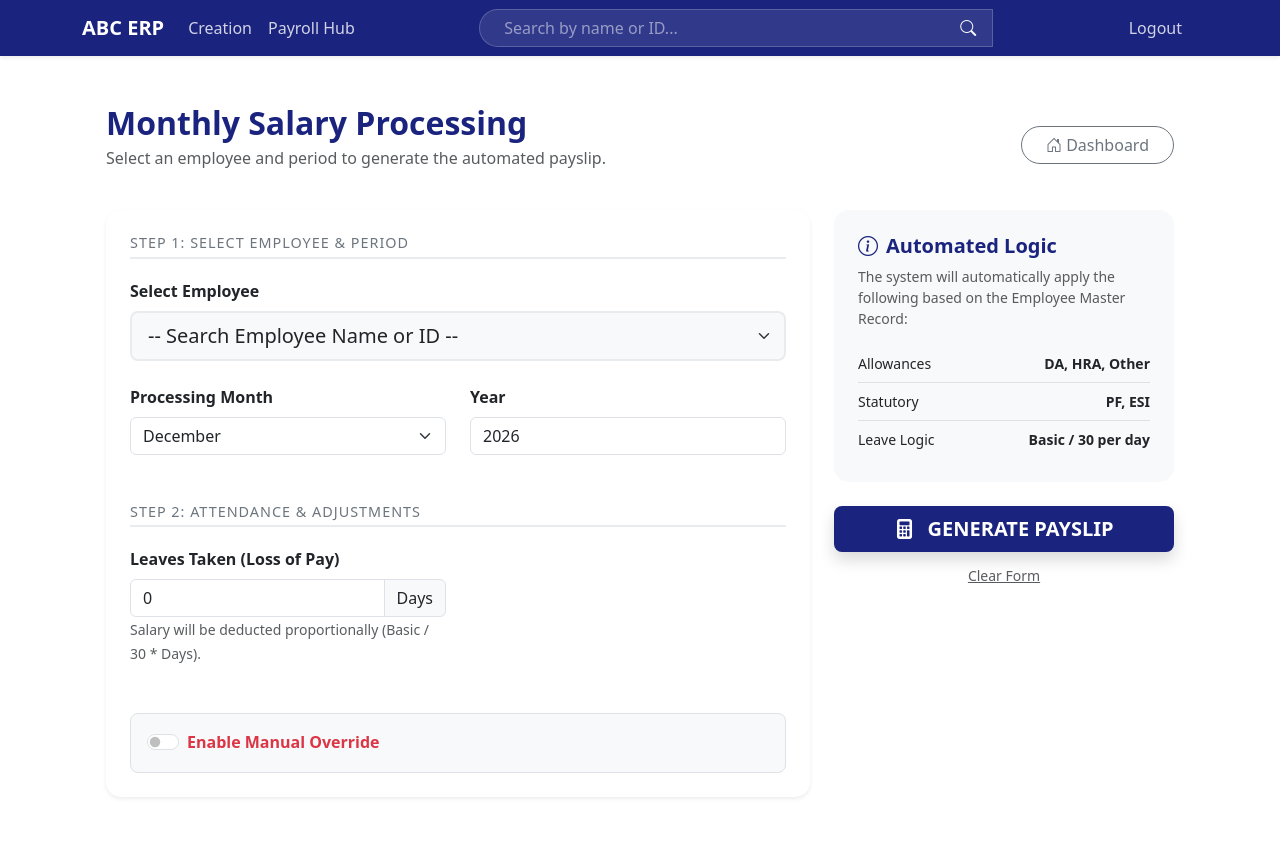
After one commit to Salmathmullali/payroll_system, a Django app: page /payroll/process/ in a window 1280 px wide. The commit adds this page. Run offline with Django 5.2, Linux system fonts and the light colour scheme; a user stored in the database is signed in; data comes from the database, SQL or seed files in the repository; both versions use the stored data as it was after the commit.

Commit message:
searching option added

```diff
--- a/employees/templates/employees/base.html
+++ b/employees/templates/employees/base.html
@@ -4,48 +4,47 @@
     <meta charset="UTF-8">
     <title>ABC Payroll</title>
     <link href="https://cdn.jsdelivr.net/npm/bootstrap@5.3.0/dist/css/bootstrap.min.css" rel="stylesheet">
+    <link rel="stylesheet" href="https://cdn.jsdelivr.net/npm/bootstrap-icons@1.11.1/font/bootstrap-icons.css">
     <style>
         .navbar { background-color: #1a237e; }
         .nav-link { color: rgba(255,255,255,0.8) !important; }
         .nav-link:hover { color: #fff !important; }
-        /* Style for the scrollable dropdown */
-        .dropdown-menu { max-height: 300px; overflow-y: auto; }
+        .search-bar { border-radius: 20px; background: rgba(255,255,255,0.1); border: 1px solid rgba(255,255,255,0.2); color: white; }
+        .search-bar::placeholder { color: rgba(255,255,255,0.5); }
+        .search-bar:focus { background: white; color: black; }
     </style>
 </head>
 <body>
     <nav class="navbar navbar-expand-lg navbar-dark shadow-sm mb-4">
         <div class="container">
             <a class="navbar-brand fw-bold" href="{% url 'dashboard' %}">ABC ERP</a>
+
             <button class="navbar-toggler" type="button" data-bs-toggle="collapse" data-bs-target="#navbarNav">
                 <span class="navbar-toggler-icon"></span>
             </button>
+
             <div class="collapse navbar-collapse" id="navbarNav">
                 <ul class="navbar-nav me-auto">
                     <li class="nav-item">
-                        <a class="nav-link" href="{% url 'employee_add' %}">Employee Creation</a>
+                        <a class="nav-link" href="{% url 'employee_add' %}">Creation</a>
                     </li>
-
-                    <li class="nav-item dropdown">
-                        <a class="nav-link dropdown-toggle" href="#" id="payslipDropdown" role="button" data-bs-toggle="dropdown" aria-expanded="false">
-                            Employee
-                        </a>
-                        <ul class="dropdown-menu shadow" aria-labelledby="payslipDropdown">
-                            <li><a class="dropdown-item fw-bold border-bottom" href="{% url 'dashboard' %}">View All Employees</a></li>
-
-                            {% for emp in all_employees %}
-                                <li>
-                                    <a class="dropdown-item" href="{% url 'employee_detail' emp.pk %}">
-                                        {{ emp.name }} <small class="text-muted">({{ emp.emp_id }})</small>
-                                    </a>
-                                </li>
-                            {% empty %}
-                                <li><a class="dropdown-item disabled" href="#">No Employees Found</a></li>
-                            {% endfor %}
-                        </ul>
+                    <li class="nav-item">
+                        <a class="nav-link" href="{% url 'global_monthly_process' %}">Payroll Hub</a>
                     </li>
                 </ul>
-                <div class="navbar-nav">
-                    <a class="nav-link" href="{% url 'logout' %}">Logout</a>
+
+                <form class="d-flex mx-auto w-50" action="{% url 'employee_list' %}" method="GET">
+                    <div class="input-group">
+                        <input name="search" class="form-control search-bar px-4" type="search"
+                               placeholder="Search by name or ID..." value="{{ request.GET.search|default:'' }}">
+                        <button class="btn btn-outline-light border-0" type="submit" style="margin-left: -45px; z-index: 10;">
+                            <i class="bi bi-search"></i>
+                        </button>
+                    </div>
+                </form>
+
+                <div class="navbar-nav ms-auto">
+                    <a class="nav-link btn btn-outline-light btn-sm px-3 ms-2" href="{% url 'logout' %}">Logout</a>
                 </div>
             </div>
         </div>
--- a/employees/templates/employees/employee_detail.html
+++ b/employees/templates/employees/employee_detail.html
@@ -17,7 +17,7 @@
                     <p><strong>Basic:</strong> ₹{{ employee.basic_salary }}</p>
                 </div>
                 <a href="{% url 'employee_edit' employee.pk %}" class="btn btn-outline-primary w-100 mb-2">Edit Profile</a>
-                <a href="{% url 'process_salary' employee.id %}" class="btn btn-primary">Process Monthly Salary</a>
+
             </div>
         </div>
     </div>
@@ -39,7 +39,7 @@
                         {% for record in salary_history %}
                         <tr>
                             <td>{{ record.month }} {{ record.year }}</td>
-                            <td>₹{{ record.net_salary }}</td>
+                            <td>₹{{ record.net_salary|floatformat:0 }}</td>
                             <td>
                                 {% if record.manual_mode %}
                                 <span class="badge bg-warning text-dark">Manual Entry</span>
--- /dev/null
+++ b/employees/templates/employees/global_monthly_process.html
@@ -0,0 +1,162 @@
+{% extends 'employees/base.html' %}
+{% block content %}
+
+<style>
+    .form-section-title {
+        font-size: 0.9rem;
+        text-transform: uppercase;
+        letter-spacing: 1px;
+        color: #6c757d;
+        border-bottom: 2px solid #e9ecef;
+        padding-bottom: 5px;
+        margin-bottom: 20px;
+    }
+    .card {
+        border-radius: 15px;
+        border: none;
+    }
+    .form-control:focus, .form-select:focus {
+        border-color: #1a237e;
+        box-shadow: 0 0 0 0.2rem rgba(26, 35, 126, 0.1);
+    }
+    .btn-process {
+        background-color: #1a237e;
+        border: none;
+    }
+    .btn-process:hover {
+        background-color: #0d1440;
+    }
+    .text-navy { color: #1a237e; }
+    .employee-select-box {
+        background-color: #f8f9fa;
+        border: 2px solid #e9ecef;
+    }
+</style>
+
+<div class="container-fluid px-4 py-4">
+    <div class="d-flex justify-content-between align-items-center mb-4">
+        <div>
+            <h2 class="fw-bold text-navy mb-1">Monthly Salary Processing</h2>
+            <p class="text-muted">Select an employee and period to generate the automated payslip.</p>
+        </div>
+        <a href="{% url 'dashboard' %}" class="btn btn-outline-secondary rounded-pill px-4">
+            <i class="bi bi-house-door"></i> Dashboard
+        </a>
+    </div>
+
+    <form method="POST">
+        {% csrf_token %}
+        <div class="row">
+            <div class="col-lg-8">
+                <div class="card shadow-sm p-4 mb-4">
+                    <h6 class="form-section-title">Step 1: Select Employee & Period</h6>
+                    <div class="row g-4">
+                        <div class="col-md-12">
+                            <label class="form-label fw-bold">Select Employee</label>
+                            <select name="employee_id" class="form-select form-select-lg employee-select-box" required>
+                                <option value="" selected disabled>-- Search Employee Name or ID --</option>
+                                {% for emp in employees %}
+                                    <option value="{{ emp.id }}">{{ emp.name }} ({{ emp.emp_id }}) - Basic: ₹{{ emp.basic_salary }}</option>
+                                {% endfor %}
+                            </select>
+                        </div>
+                        <div class="col-md-6">
+                            <label class="form-label fw-bold">Processing Month</label>
+                            <select name="month" class="form-select" required>
+                                <option value="January">January</option>
+                                <option value="February">February</option>
+                                <option value="March">March</option>
+                                <option value="April">April</option>
+                                <option value="May">May</option>
+                                <option value="June">June</option>
+                                <option value="July">July</option>
+                                <option value="August">August</option>
+                                <option value="September">September</option>
+                                <option value="October">October</option>
+                                <option value="November">November</option>
+                                <option value="December" selected>December</option>
+                            </select>
+                        </div>
+                        <div class="col-md-6">
+                            <label class="form-label fw-bold">Year</label>
+                            <input type="number" name="year" class="form-control" value="2026" required>
+                        </div>
+                    </div>
+
+                    <h6 class="form-section-title mt-5">Step 2: Attendance & Adjustments</h6>
+                    <div class="row g-4">
+                        <div class="col-md-6">
+                            <label class="form-label fw-bold">Leaves Taken (Loss of Pay)</label>
+                            <div class="input-group">
+                                <input type="number" name="leaves" class="form-control" value="0" min="0" max="31">
+                                <span class="input-group-text">Days</span>
+                            </div>
+                            <small class="text-muted">Salary will be deducted proportionally (Basic / 30 * Days).</small>
+                        </div>
+                    </div>
+
+                    <div class="mt-5 p-3 rounded-3 bg-light border">
+                        <div class="form-check form-switch">
+                            <input class="form-check-input" type="checkbox" name="manual_mode" id="manualMode">
+                            <label class="form-check-label fw-bold text-danger" for="manualMode">
+                                Enable Manual Override
+                            </label>
+                        </div>
+
+                        <div id="manualInputFields" class="mt-3" style="display: none;">
+                            <div class="row g-3">
+                                <div class="col-md-6">
+                                    <label class="small fw-bold">Custom Gross Earnings (Total)</label>
+                                    <input type="number" step="0.01" name="custom_earnings" class="form-control" placeholder="0.00">
+                                </div>
+                                <div class="col-md-6">
+                                    <label class="small fw-bold">Custom Deductions (Total)</label>
+                                    <input type="number" step="0.01" name="custom_deductions" class="form-control" placeholder="0.00">
+                                </div>
+                            </div>
+                            <div class="alert alert-warning mt-2 small">
+                                <strong>Note:</strong> Manual override ignores the automated DA, HRA, and PF percentages.
+                            </div>
+                        </div>
+                    </div>
+                </div>
+            </div>
+
+            <div class="col-lg-4">
+                <div class="card bg-light border-0 p-4 mb-4">
+                    <h5 class="fw-bold text-navy"><i class="bi bi-info-circle me-2"></i>Automated Logic</h5>
+                    <p class="small text-muted">The system will automatically apply the following based on the Employee Master Record:</p>
+                    <div class="d-flex justify-content-between small border-bottom py-2">
+                        <span>Allowances</span>
+                        <span class="fw-bold">DA, HRA, Other</span>
+                    </div>
+                    <div class="d-flex justify-content-between small border-bottom py-2">
+                        <span>Statutory</span>
+                        <span class="fw-bold">PF, ESI</span>
+                    </div>
+                    <div class="d-flex justify-content-between small py-2">
+                        <span>Leave Logic</span>
+                        <span class="fw-bold">Basic / 30 per day</span>
+                    </div>
+                </div>
+
+                <div class="d-grid gap-2">
+                    <button type="submit" class="btn btn-process btn-lg text-white fw-bold shadow">
+                        <i class="bi bi-calculator-fill me-2"></i> GENERATE PAYSLIP
+                    </button>
+                    <button type="reset" class="btn btn-link text-muted btn-sm">Clear Form</button>
+                </div>
+            </div>
+        </div>
+    </form>
+</div>
+
+<script>
+    // Handle the showing/hiding of manual override fields
+    document.getElementById('manualMode').addEventListener('change', function() {
+        const fields = document.getElementById('manualInputFields');
+        fields.style.display = this.checked ? 'block' : 'none';
+    });
+</script>
+
+{% endblock %}
--- a/employees/views.py
+++ b/employees/views.py
@@ -1,7 +1,8 @@
 from django.shortcuts import render, redirect, get_object_or_404
 from django.contrib.auth import logout as django_logout
 from django.contrib.auth.decorators import login_required
-from .models import Employee, MonthlySalary # Import your new model here
+from .models import Employee, MonthlySalary
+from django.db.models import Q # Import your new model here
 
 # ... (home, dashboard, logout_view, employee_form remain the same) ...
 def home(request):
@@ -14,19 +15,40 @@ def home(request):
 
 @login_required
 def dashboard(request):
-    # We call it 'all_employees' so the navbar dropdown can see it
-    employees = Employee.objects.all()
+    search_query = request.GET.get('search')
+
+    if search_query:
+        # Search by Name OR Employee ID
+        all_employees = Employee.objects.filter(
+            Q(name__icontains=search_query) |
+            Q(emp_id__icontains=search_query)
+        )
+    else:
+        all_employees = Employee.objects.all()
+
     return render(request, 'employees/dashboard.html', {
-        'employees': employees,      # For the table
-        'all_employees': employees   # For the navbar dropdown
+        'all_employees': all_employees
     })
 
-@login_required
 def employee_list(request):
-    # This is the new page showing all employees
-    employees = Employee.objects.all()
-    return render(request, 'employees/employee_list.html', {'employees': employees})
+    search_query = request.GET.get('search')
 
+    if search_query:
+        # 1. Filter the database
+        results = Employee.objects.filter(
+            Q(name__icontains=search_query) | Q(emp_id__icontains=search_query)
+        )
+
+        # 2. AUTO-REDIRECT LOGIC:
+        # If we found exactly 1 person, skip the list and go straight to their detail page
+        if results.count() == 1:
+            return redirect('employee_detail', pk=results.first().pk)
+
+        all_employees = results
+    else:
+        all_employees = Employee.objects.all()
+
+    return render(request, 'employees/dashboard.html', {'all_employees': all_employees})
 
 def logout_view(request):
 
@@ -37,63 +59,42 @@ def logout_view(request):
 
 
 @login_required
-
 def employee_form(request, pk=None):
-
     if pk:
-
         employee = get_object_or_404(Employee, pk=pk)
-
     else:
-
         employee = None
 
-
-
     if request.method == "POST":
-
+        # Capture all the new percentage fields
         data = {
-
             'name': request.POST['name'],
-
             'designation': request.POST['designation'],
-
             'emp_id': request.POST['emp_id'],
-
             'email': request.POST['email'],
-
             'phone': request.POST['phone'],
-
             'address': request.POST['address'],
-
             'basic_salary': request.POST['basic_salary'],
-
+            'da_percent': request.POST.get('da_percent', 50),
+            'hra_percent': request.POST.get('hra_percent', 40),
+            'other_percent': request.POST.get('other_percent', 10),
+            'pf_percent': request.POST.get('pf_percent', 12),
+            'esi_percent': request.POST.get('esi_percent', 0.75),
         }
 
-
-
         if employee:
-
             for key, value in data.items():
-
                 setattr(employee, key, value)
-
             employee.save()
-
         else:
-
             Employee.objects.create(**data)
-
-
 
         return redirect('dashboard')
 
-
-
     return render(request, 'employees/employee_form.html', {
-    'employee': employee,
-    'all_employees': Employee.objects.all() # Add this here
-})
+        'employee': employee,
+        'all_employees': Employee.objects.all()
+    })
 
 def payslip(request, pk):
 
@@ -108,20 +109,17 @@ def process_monthly_salary(request, emp_id):
     employee = get_object_or_404(Employee, id=emp_id)
 
     if request.method == "POST":
-        # Create the record using the new model fields
+        # We only take the Month, Year, and Leaves from the user.
+        # The model logic (save method) will handle all percentages automatically!
         salary_record = MonthlySalary.objects.create(
             employee=employee,
             month=request.POST.get('month'),
             year=request.POST.get('year'),
             leaves_taken=int(request.POST.get('leaves', 0)),
             manual_mode=request.POST.get('manual_mode') == 'on',
-            # Now these will NOT cause a TypeError
-            da=float(request.POST.get('da', 0) or 0),
-            hra=float(request.POST.get('hra', 0) or 0),
-            pf=float(request.POST.get('pf', 0) or 0),
-            esi=float(request.POST.get('esi', 0) or 0),
             custom_earnings=float(request.POST.get('custom_earnings', 0) or 0),
             custom_deductions=float(request.POST.get('custom_deductions', 0) or 0)
+            # da, hra, pf, esi are REMOVED here. They will be calculated in models.py
         )
         return redirect('monthly_payslip', pk=salary_record.pk)
 
@@ -155,3 +153,28 @@ def edit_monthly_salary(request, pk):
         return redirect('employee_detail', pk=record.employee.pk)
 
     return render(request, 'employees/edit_monthly_salary.html', {'record': record})
+@login_required
+def global_monthly_process(request):
+    # This view allows selecting ANY employee from a dropdown
+    employees = Employee.objects.all()
+
+    if request.method == "POST":
+        emp_id = request.POST.get('employee_id')
+        employee = get_object_or_404(Employee, id=emp_id)
+
+        salary_record = MonthlySalary.objects.create(
+            employee=employee,
+            month=request.POST.get('month'),
+            year=request.POST.get('year'),
+            leaves_taken=int(request.POST.get('leaves', 0)),
+            manual_mode=request.POST.get('manual_mode') == 'on',
+            custom_earnings=float(request.POST.get('custom_earnings', 0) or 0),
+            custom_deductions=float(request.POST.get('custom_deductions', 0) or 0)
+        )
+        # Note: Your Model's save() method handles the DA/HRA/PF/ESI calculations automatically now!
+        return redirect('monthly_payslip', pk=salary_record.pk)
+
+    return render(request, 'employees/global_monthly_process.html', {'employees': employees})
+def emp_full_list(request):
+    employees = Employee.objects.all()
+    return render(request, 'employees/employee_list.html', {'employees': employees})
--- a/payroll_system/urls.py
+++ b/payroll_system/urls.py
@@ -29,4 +29,10 @@ urlpatterns = [
     path('payslip/<int:pk>/', views.payslip, name='payslip'),
     path('employee/<int:pk>/', views.employee_detail, name='employee_detail'),
     path('salary/edit/<int:pk>/', views.edit_monthly_salary, name='edit_monthly_salary'),
+    # The "Specific" way (from employee profile)
+    path('employee/<int:emp_id>/process/', views.process_monthly_salary, name='process_monthly_salary'),
+
+# The "Global" way (Inexoft's new requirement)
+    path('payroll/process/', views.global_monthly_process, name='global_monthly_process'),
+    path('employees/list/', views.emp_full_list, name='employee_full_list'),
 ]
```
Also changed, not shown: employees/models.py (+9 -13 lines), employees/templates/employees/dashboard.html (+37 -1 lines), employees/templates/employees/employee_form.html (+34 -8 lines), employees/templates/employees/monthly_payslip_view.html (+45 -10 lines), employees/templates/employees/salary_process_form.html (+24 -42 lines), db.sqlite3.
